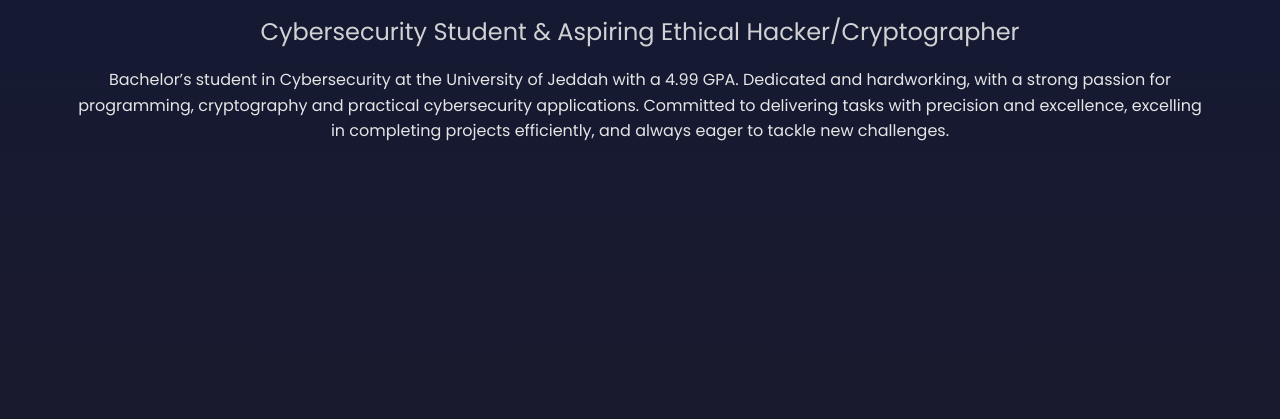
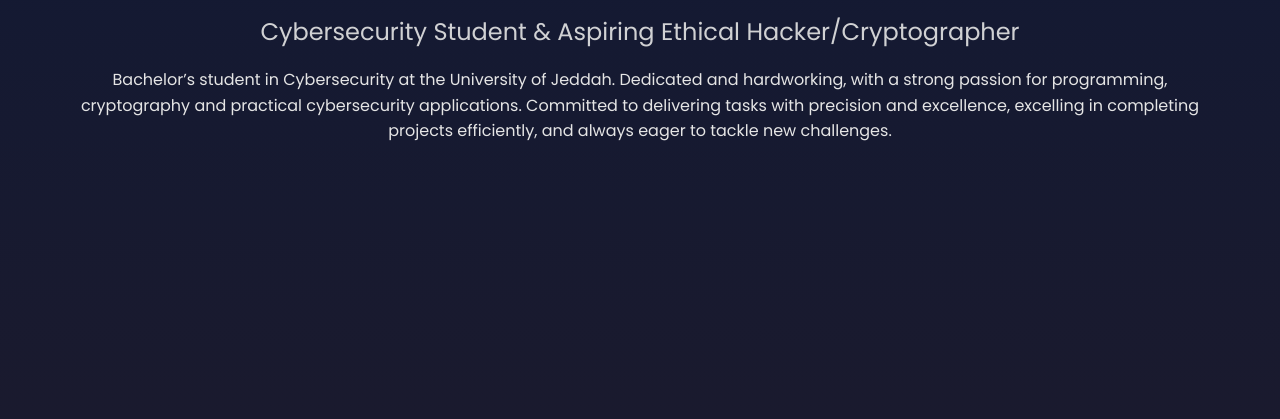
Before and after one commit to Layankandil/LayanKandil-CyberSecurity, a plain HTML site: page index.html in a window 1280 px wide. Shown: the part 381-800 px from the top of the page. Drawn offline with Linux system fonts and the light colour scheme.

Commit message:
Update index.html

```diff
--- a/index.html
+++ b/index.html
@@ -36,7 +36,7 @@
                 <div class="Me-contact">
                     <div class="contact-item">
                         <span>
-                            Bachelor’s student in Cybersecurity at the University of Jeddah with a 4.99 GPA. Dedicated
+                            Bachelor’s student in Cybersecurity at the University of Jeddah. Dedicated
                             and hardworking, with a strong passion for programming, cryptography and practical
                             cybersecurity applications.
                             Committed to delivering tasks with precision and excellence,
```
